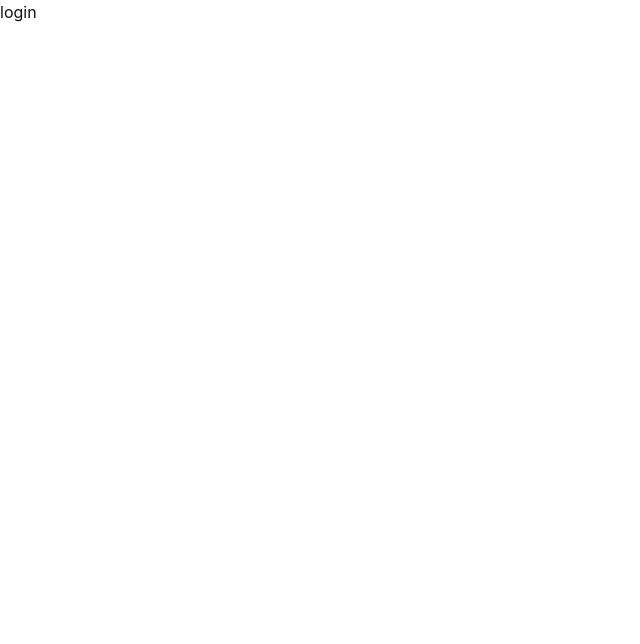
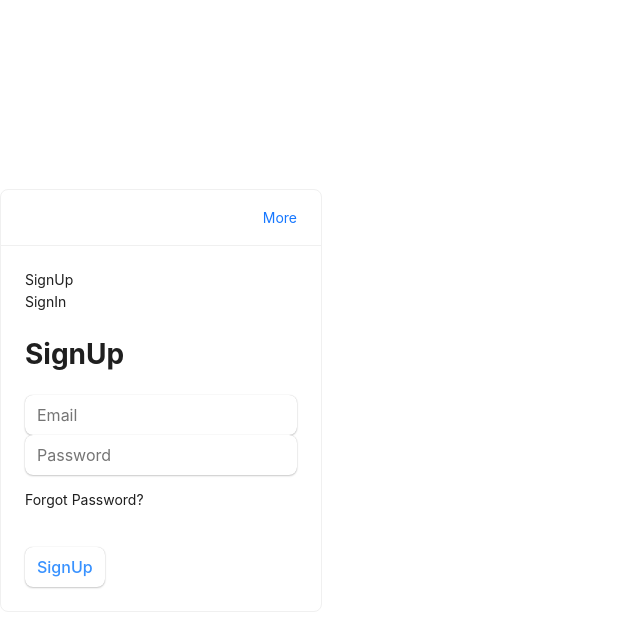
Before and after one commit to vuvantienhd96/simple35, a React (Vite) app: page /login in a window 1280 px wide. Shown: the top 644 px of the page, without its empty margins (0-640 px from the left). Built offline with nearby package versions, Linux system fonts and the light colour scheme.

Commit message:
login form

```diff
--- /dev/null
+++ b/src/auth/RegisterAndLogin.jsx
@@ -0,0 +1,57 @@
+import { Card, Space, Row, Col } from 'antd';
+import React from 'react';
+
+const RegisterAndLogin = () => {
+
+    const [login, setLogin] = React.useState(false);
+    const handleSubmit = (e, type) => {
+
+    }
+
+    const handleReset = () => {
+
+    }
+
+    return <>
+        <Row>
+            <Col span={16}>
+            </Col>
+            <Col span={10}>
+                <Space direction="vertical" size={16}>
+                    <Card extra={<a href="#">More</a>}>
+                        <div className="">
+                            {/* Registration and login Screen */}
+                            <div className="row">
+                                <div
+                                    className={login == false ? "activeColor" : "pointer"}
+                                    onClick={() => setLogin(false)}
+                                >
+                                    SignUp
+                                </div>
+                                <div
+                                    className={login == true ? "activeColor" : "pointer"}
+                                    onClick={() => setLogin(true)}
+                                >
+                                    SignIn
+                                </div>
+                            </div>
+                            <h1>{login ? "SignIn" : "SignUp"}</h1>
+                            <form onSubmit={(e) => handleSubmit(e, login ? "signin" : "signup")}>
+                                <input name="email" placeholder="Email" />
+                                <br />
+                                <input name="password" type="text" placeholder="Password" />
+                                <br />
+                                <p onClick={handleReset}>Forgot Password?</p>
+                                <br />
+                                <button>{login ? "SignIn" : "SignUp"}</button>
+                            </form>
+                        </div>
+                    </Card>
+                </Space>
+            </Col>
+        </Row>
+
+    </>
+}
+
+export default RegisterAndLogin;
--- a/src/auth/RequireAuth.jsx
+++ b/src/auth/RequireAuth.jsx
@@ -2,6 +2,7 @@ import {
     useLocation,
     Navigate,
 } from "react-router-dom";
+
 
 import { useAuth } from "../main";
 
--- a/src/main.jsx
+++ b/src/main.jsx
@@ -19,6 +19,7 @@ import Form from './forms/form.jsx';
 
 import RequireAuth from './auth/RequireAuth';
 import {fakeAuthProvider} from './auth/auth';
+import RegisterAndLogin from './auth/RegisterAndLogin';
 
 const router = createBrowserRouter([
   {
@@ -55,7 +56,7 @@ const router = createBrowserRouter([
   },
   {
     path: 'login',
-    element: <>login</>
+    element: <RegisterAndLogin />
   },
 ]);
 
```
